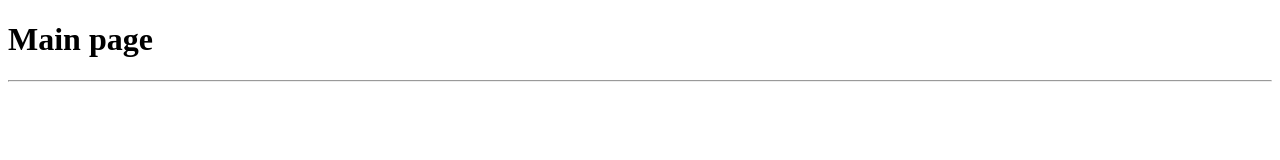
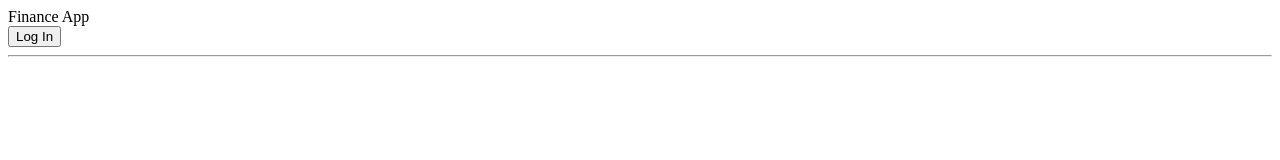
Before and after one commit to prstkt1/finance-app, a plain HTML site: page index.html in a window 1280 px wide. Drawn offline with Linux system fonts and the light colour scheme.

Commit message:
Update index.html

```diff
--- a/index.html
+++ b/index.html
@@ -14,7 +14,19 @@
     <script src="scripts.js" defer></script>
   </head>
   <body>
-    <h1>Main page</h1>
+    <header class="header">
+      <div class="logo">Finance App</div>
+
+      <!-- кнопочки header -->
+      <!-- <nav class="nav">
+        <a href="#">Diagrams</a>
+        <a href="#">DexScan</a>
+      </nav> -->
+
+      <div class="login-button">
+        <button class="btn">Log In</button>
+      </div>
+    </header>
     <hr />
   </body>
 </html>
```
